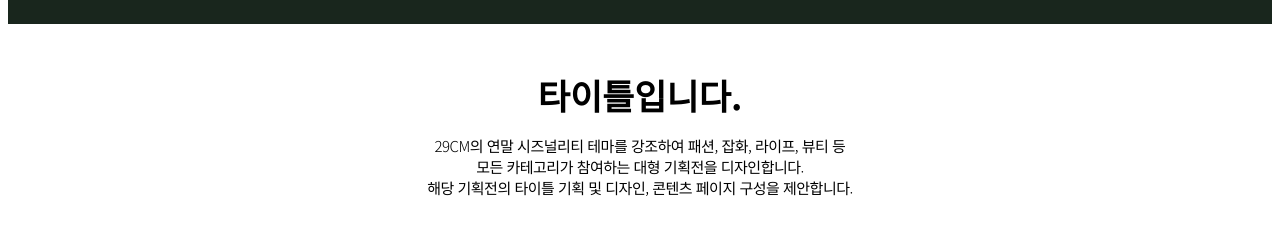
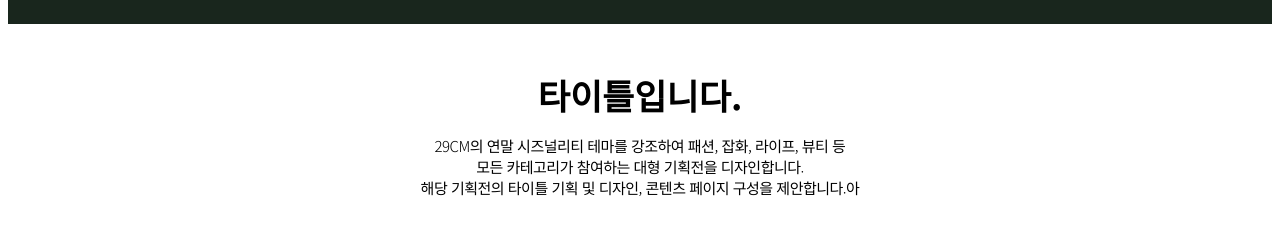
Before and after one commit to leeharim92/portfolio, a plain HTML site: page index.html in a window 1280 px wide. Shown: the part 2060-2308 px from the top of the page. Drawn offline with Linux system fonts and the light colour scheme.

Commit message:
Update index.html

```diff
--- a/index.html
+++ b/index.html
@@ -21,7 +21,7 @@
     <div class="sub_title">
         29CM의 연말 시즈널리티 테마를 강조하여 패션, 잡화, 라이프, 뷰티 등<br>
         모든 카테고리가 참여하는 대형 기획전을 디자인합니다.<br>
-        해당 기획전의 타이틀 기획 및 디자인, 콘텐츠 페이지 구성을 제안합니다.
+        해당 기획전의 타이틀 기획 및 디자인, 콘텐츠 페이지 구성을 제안합니다.아
         </div>
         <div>
         <img src="img/coupon.png" class="main_coupon">
```
